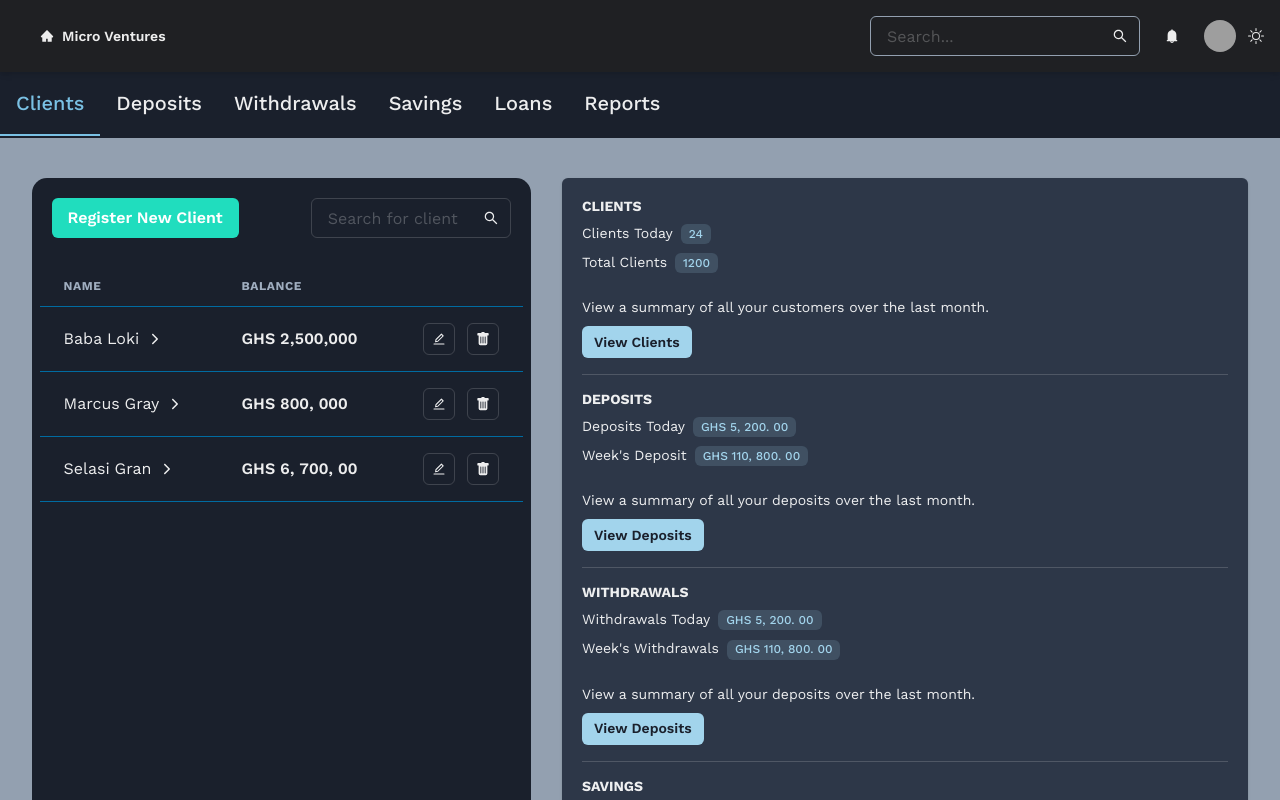
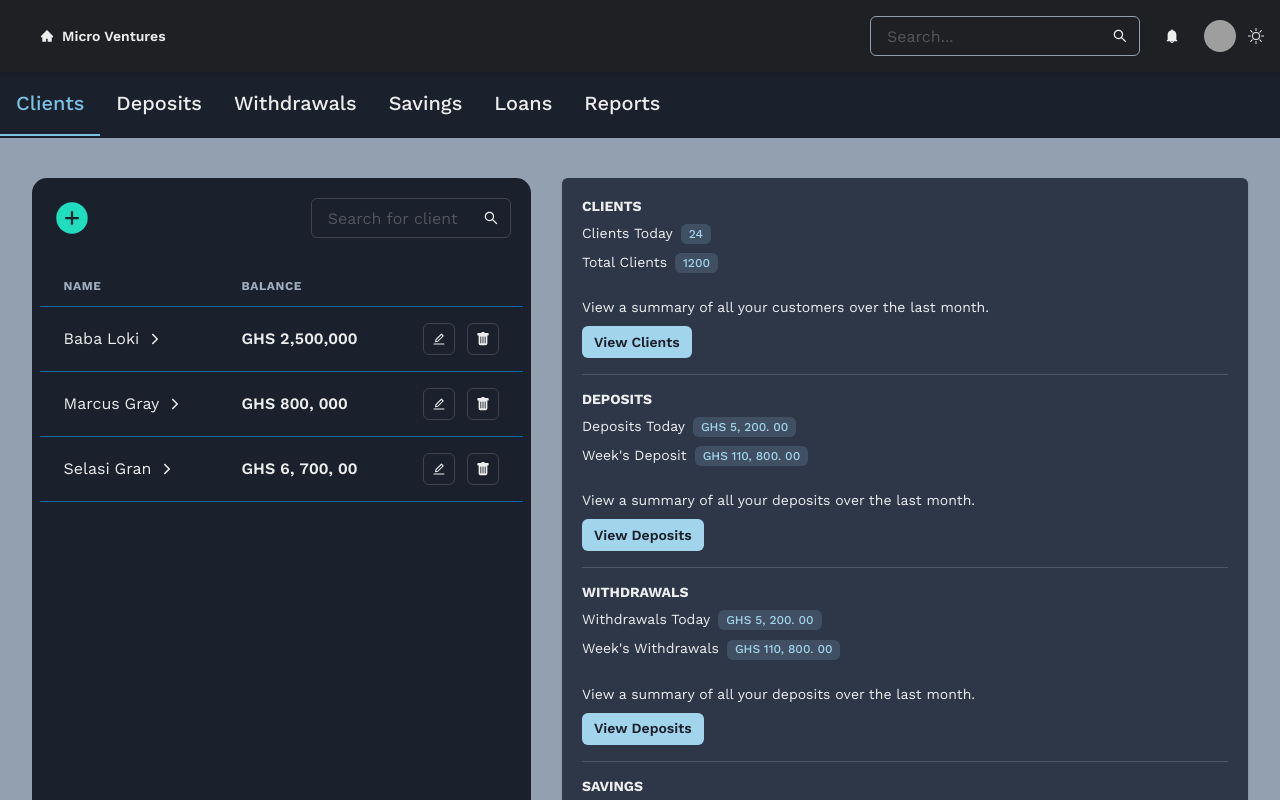
Before and after one commit to mpereannor/susu_fe, a Next.js app: page /admin in a window 1280 px wide. Shown: the top 800 px of the page. Built offline with nearby package versions, Linux system fonts and the light colour scheme; grey boxes are pictures that could not be loaded.

Commit message:
feat: add action items 2\

```diff
--- /dev/null
+++ b/organisms/menu/index.tsx
@@ -0,0 +1,88 @@
+import {
+  MenuButton,
+  MenuList,
+  MenuItem,
+  Menu,
+  IconButton,
+  MenuGroup,
+  useColorModeValue,
+} from '@chakra-ui/react'
+import { AiFillPlusCircle } from 'react-icons/ai'
+
+const ActionMenu = () => {
+  const bg = useColorModeValue('white', 'susuColor')
+  const color = useColorModeValue('susuColor', 'white')
+  return (
+    <Menu>
+      <>
+        <MenuButton
+          as={IconButton}
+          icon={<AiFillPlusCircle size={36} />}
+          borderRadius={'3xl'}
+          color={'primary.500'}
+          colorScheme={'primary.500'}
+        />
+
+        <MenuList bg={bg}>
+          <MenuGroup bg={bg} borderColor={color} borderWidth={1}>
+            <MenuItem
+              bg={bg}
+              _hover={{
+                color: 'primary.500',
+                fontWeight: 'semibold',
+                background: 'primary.50',
+              }}
+            >
+              Register New User
+            </MenuItem>
+            <MenuItem
+              bg={bg}
+              _hover={{
+                color: 'primary.500',
+                fontWeight: 'semibold',
+                background: 'primary.50',
+              }}
+            >
+              Create an Account
+            </MenuItem>
+          </MenuGroup>
+          <MenuGroup bg={bg}>
+            <MenuItem
+              bg={bg}
+              _hover={{
+                color: 'primary.500',
+                fontWeight: 'semibold',
+                background: 'primary.50',
+              }}
+            >
+              Approve Deposit
+            </MenuItem>
+            <MenuItem
+              bg={bg}
+              transition="all 0.2s"
+              _hover={{
+                color: 'primary.500',
+                fontWeight: 'semibold',
+                background: 'primary.50',
+              }}
+            >
+              PayIn / PayOut
+            </MenuItem>
+            <MenuItem
+              bg={bg}
+              _hover={{
+                color: 'primary.500',
+                fontWeight: 'semibold',
+                background: 'primary.50',
+              }}
+            >
+              Initiate Transfer
+            </MenuItem>
+          </MenuGroup>
+        </MenuList>
+      </>
+    </Menu>
+  )
+}
+
+export default ActionMenu
--- a/styles/theme.ts
+++ b/styles/theme.ts
@@ -19,6 +19,8 @@ export const theme = extendTheme({
       400: '#40e3c8',
       300: '#7fecda',
       200: '#bff5ec',
+      100: '#bff5ec80',
+      50: '#bdf5eb33'
     },
     secondary: {
     50: "rgba(32, 158, 221, 0.2)",
--- a/templates/dashboard/index.tsx
+++ b/templates/dashboard/index.tsx
@@ -23,6 +23,7 @@ import {
   useColorModeValue,
 } from '@chakra-ui/react'
 import { AiOutlineSearch } from 'react-icons/ai'
+import ActionMenu from '../../organisms/menu'
 import Tables from '../tables'
 
 const Dashboard = () => {
@@ -126,15 +127,7 @@ const Dashboard = () => {
               width={'40%'}
             >
               <Flex padding={5}>
-                <Button
-                  h={'40px'}
-                  color="white"
-                  _hover={{ bg: 'teal.400' }}
-                  bg="#20ddbe"
-                  type="submit"
-                >
-                  Register New Client
-                </Button>
+                <ActionMenu />
                 <Spacer />
                 <InputGroup w={['200px']}>
                   <Input
```
